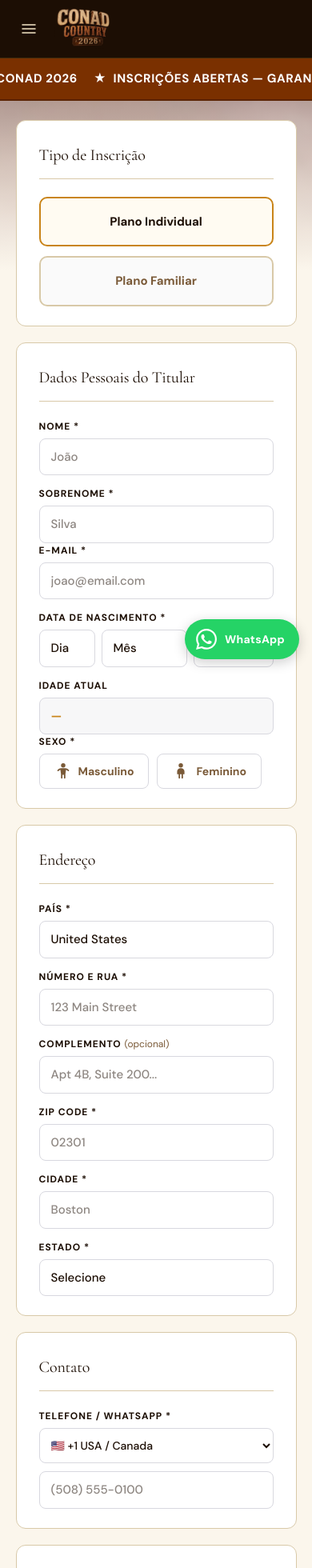
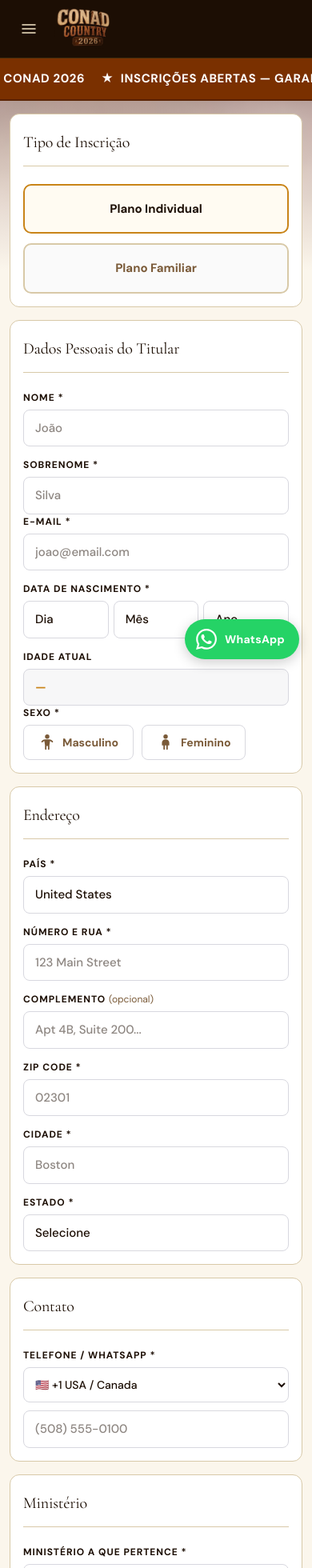
Before and after one commit to dariomigliaccio-new/conad2026, a Next.js app: page /inscricoes in a window 390 px wide. Shown: the top 1960 px of the page at 80% size. Built offline with nearby package versions, Linux system fonts and the light colour scheme.

Commit message:
fix: prevent horizontal scroll on mobile inscription form

```diff
--- a/src/app/globals.css
+++ b/src/app/globals.css
@@ -2703,12 +2703,83 @@ a {
 
 /* Formulário de inscrição responsivo */
 @media (max-width: 600px) {
-  .inscRow { grid-template-columns: 1fr; }
-  .inscRow3 { grid-template-columns: 1fr; }
-  .inscTipoToggle { flex-direction: column; }
-  .inscPhonePais { max-width: 100%; }
-  .inscPhoneRow { flex-direction: column; }
-  .inscModal { width: 100vw; }
+  /* Previne scroll horizontal em mobile */
+  html, body {
+    overflow-x: hidden;
+    width: 100%;
+    max-width: 100vw;
+  }
+
+  /* Form container ajustado para mobile */
+  .inscWrap {
+    max-width: 100%;
+    width: 100%;
+    padding: clamp(16px, 4vw, 24px) clamp(12px, 3vw, 20px) 60px;
+    box-sizing: border-box;
+  }
+
+  main {
+    overflow-x: hidden;
+    width: 100%;
+  }
+
+  /* Garante que inputs não vazam */
+  .inscInput, .inscSelect {
+    width: 100%;
+    box-sizing: border-box;
+    max-width: 100%;
+  }
+
+  /* Grid ajustado para mobile */
+  .inscRow {
+    grid-template-columns: 1fr;
+    width: 100%;
+  }
+  .inscRow2 {
+    grid-template-columns: 1fr;
+  }
+  .inscRow3 {
+    grid-template-columns: 1fr;
+  }
+  .inscDateRow {
+    grid-template-columns: 1fr 1fr 1fr;
+    gap: 6px;
+  }
+
+  /* Phone input no mobile */
+  .inscPhonePais {
+    max-width: 100%;
+    box-sizing: border-box;
+  }
+  .inscPhoneRow {
+    flex-direction: column;
+    width: 100%;
+  }
+  .inscPhoneNum {
+    width: 100%;
+  }
+
+  /* Sections ajustadas */
+  .inscSection {
+    padding: 20px 16px 16px;
+    margin-bottom: 16px;
+    width: 100%;
+    box-sizing: border-box;
+  }
+
+  .inscTipoToggle {
+    flex-direction: column;
+    width: 100%;
+  }
+  .inscTipoBtn {
+    width: 100%;
+  }
+
+  /* Modal ajustado */
+  .inscModal {
+    width: 100vw;
+    box-sizing: border-box;
+  }
 }
 
 .whatsappFab {
```
